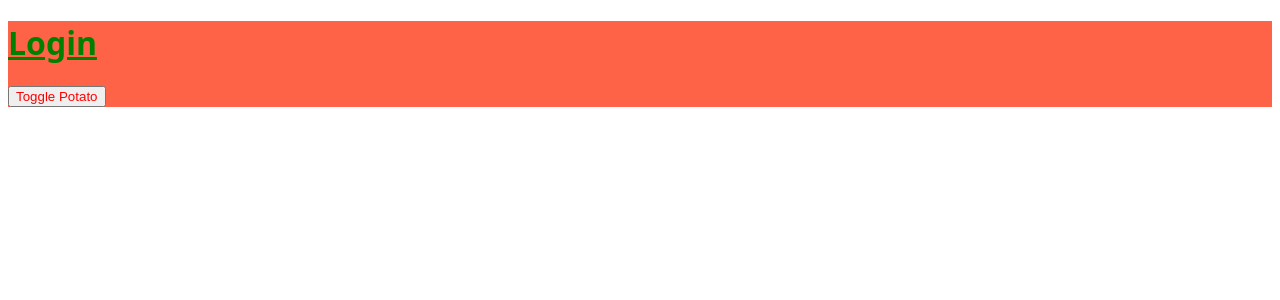
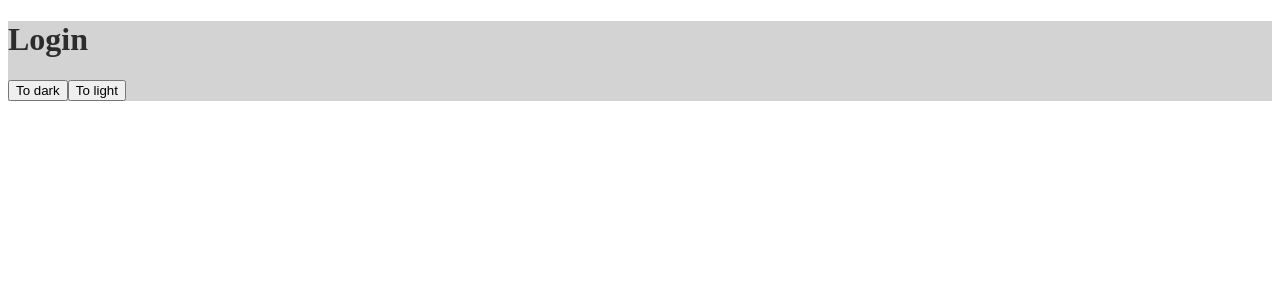
Before and after one commit to kyuj0810/myRoutine-Web, a React (Create React App) app: page / in a window 1280 px wide. Both pictures are taken after a click on the button "Log in out!". Shown: the top 300 px of the page. Built offline with nearby package versions, Linux system fonts and the light colour scheme.

Commit message:
9.8 dark & light mode:

```diff
--- a/src/App.js
+++ b/src/App.js
@@ -3,12 +3,24 @@
 import Home from './screens/Home';
 import NotFound from './screens/NotFound';
 import { useReactiveVar } from '@apollo/client';
-import { isLoggedInVar } from './apollo';
+import { darkModeVar, isLoggedInVar } from './apollo';
+import { ThemeProvider } from 'styled-components';
+
+const lightTheme = {
+  fontColor: '#2c2c2c',
+  bgColor: 'lightgray',
+};
+
+const darkTeme = {
+  fontColor: 'lightgray',
+  bgColor: '2c2c2c',
+};
 
 function App() {
   const isLoggedIn = useReactiveVar(isLoggedInVar);
+  const darkMode = useReactiveVar(darkModeVar);
   return (
-    <div>
+    <ThemeProvider theme={darkMode ? darkTeme : lightTheme}>
       <Router>
         <Routes>
           <Route path="/" element={isLoggedIn ? <Home /> : <Login />} />
@@ -16,7 +28,7 @@
           {/* <Route path="*" element={<Navigate to="/" />} /> */}
         </Routes>
       </Router>
-    </div>
+    </ThemeProvider>
   );
 }
 
--- a/src/apollo.js
+++ b/src/apollo.js
@@ -1,3 +1,4 @@
 import { makeVar } from '@apollo/client';
 
 export const isLoggedInVar = makeVar(true);
+export const darkModeVar = makeVar(false);
--- a/src/screens/Login.js
+++ b/src/screens/Login.js
@@ -1,36 +1,20 @@
-import styled, { css } from 'styled-components';
-import { isLoggedInVar } from '../apollo';
-import { useState } from 'react';
+import styled from 'styled-components';
+import { darkModeVar } from '../apollo';
 
 const Title = styled.h1`
-  color: ${(props) => (props.potato ? 'blue' : 'green')};
-  font-family: system-ui, -apple-system, BlinkMacSystemFont, 'Segoe UI', Roboto,
-    Oxygen, Ubuntu, Cantarell, 'Open Sans', 'Helvetica Neue', sans-serif;
-  ${(props) =>
-    props.potato
-      ? css`
-          font-size: 40px;
-        `
-      : css`
-          text-decoration: underline;
-        `}
+  color: ${(props) => props.theme.fontColor};
 `;
 
 const Containter = styled.div`
-  background-color: tomato;
-`;
-
-const TogglePotato = styled.button`
-  color: red;
+  background-color: ${(props) => props.theme.bgColor};
 `;
 
 function Login() {
-  const [potato, setPotato] = useState(false);
-  const togglePotato = () => setPotato((current) => !current);
   return (
     <Containter>
-      <Title potato={potato}>Login</Title>
-      <TogglePotato onClick={togglePotato}>Toggle Potato</TogglePotato>
+      <Title>Login</Title>
+      <button onClick={() => darkModeVar(true)}>To dark</button>
+      <button onClick={() => darkModeVar(false)}>To light</button>
     </Containter>
   );
 }
```
